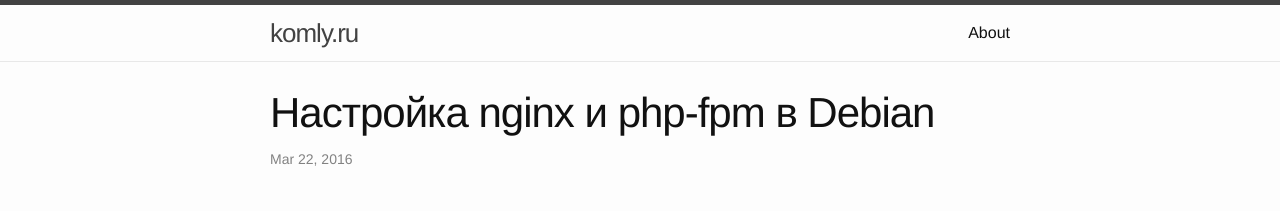
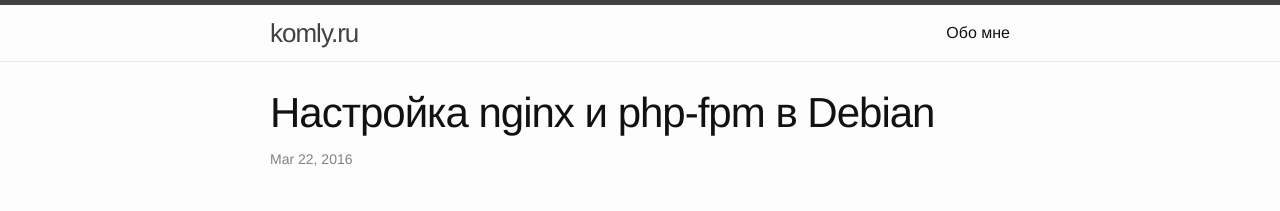
Before and after one commit to Komly/Komly.github.io, a Jekyll site: the page built from _posts/devops/2016-03-23-nastroyka_nginx_php-fpm.md, in a window 1280 px wide and 900 px high. Shown: the top 211 px of the window. Built offline with Jekyll 4.4.1, drawn with Linux system fonts in a browser that asks for light colours; comment, search, counter and statistics services are not loaded.

Commit message:
Fixed localization and add disquss comments

```diff
--- a/_layouts/post.html
+++ b/_layouts/post.html
@@ -12,4 +12,29 @@
     {{ content }}
   </div>
 
+  <div class="comments">
+      <div id="disqus_thread"></div>
+      <script>
+      /**
+      * RECOMMENDED CONFIGURATION VARIABLES: EDIT AND UNCOMMENT THE SECTION BELOW TO INSERT DYNAMIC VALUES FROM YOUR PLATFORM OR CMS.
+      * LEARN WHY DEFINING THESE VARIABLES IS IMPORTANT: https://disqus.com/admin/universalcode/#configuration-variables
+      */
+      /*
+      var disqus_config = function () {
+      this.page.url = PAGE_URL; // Replace PAGE_URL with your page's canonical URL variable
+      this.page.identifier = PAGE_IDENTIFIER; // Replace PAGE_IDENTIFIER with your page's unique identifier variable
+      };
+      */
+      (function() { // DON'T EDIT BELOW THIS LINE
+      var d = document, s = d.createElement('script');
+
+      s.src = '//komly.disqus.com/embed.js';
+
+      s.setAttribute('data-timestamp', +new Date());
+      (d.head || d.body).appendChild(s);
+      })();
+      </script>
+      <noscript>Please enable JavaScript to view the <a href="https://disqus.com/?ref_noscript" rel="nofollow">comments powered by Disqus.</a></noscript>
+  </div>
+
 </article>
--- a/about.md
+++ b/about.md
@@ -1,6 +1,6 @@
 ---
 layout: page
-title: About
+title: Обо мне
 permalink: /about/
 ---
 
--- a/index.html
+++ b/index.html
@@ -4,7 +4,7 @@
 
 <div class="home">
 
-  <h1 class="page-heading">Posts</h1>
+  <h1 class="page-heading">Записи</h1>
 
   <ul class="post-list">
     {% for post in site.posts %}
@@ -18,6 +18,6 @@
     {% endfor %}
   </ul>
 
-  <p class="rss-subscribe">subscribe <a href="{{ "/feed.xml" | prepend: site.baseurl }}">via RSS</a></p>
+  <p class="rss-subscribe">подписаться <a href="{{ "/feed.xml" | prepend: site.baseurl }}">на RSS</a></p>
 
 </div>
```
Also changed, not shown: 1 other file.
